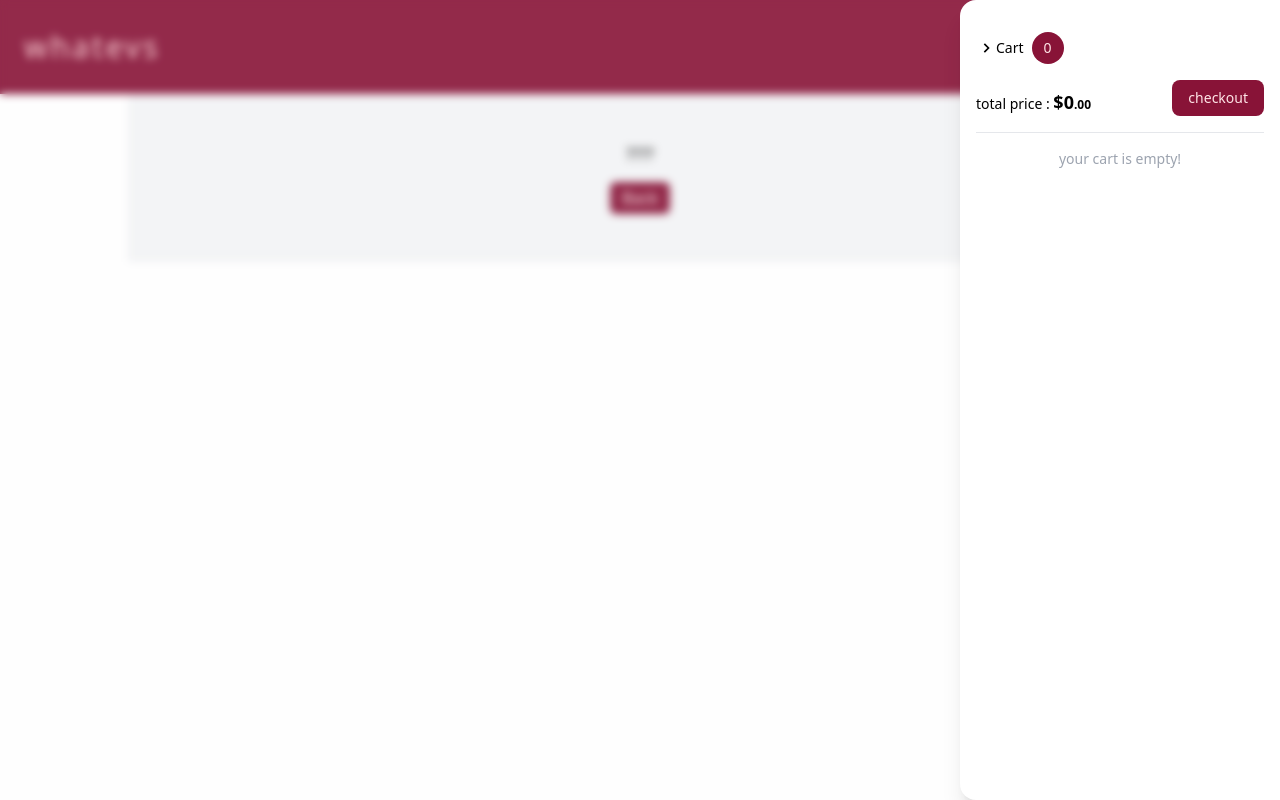
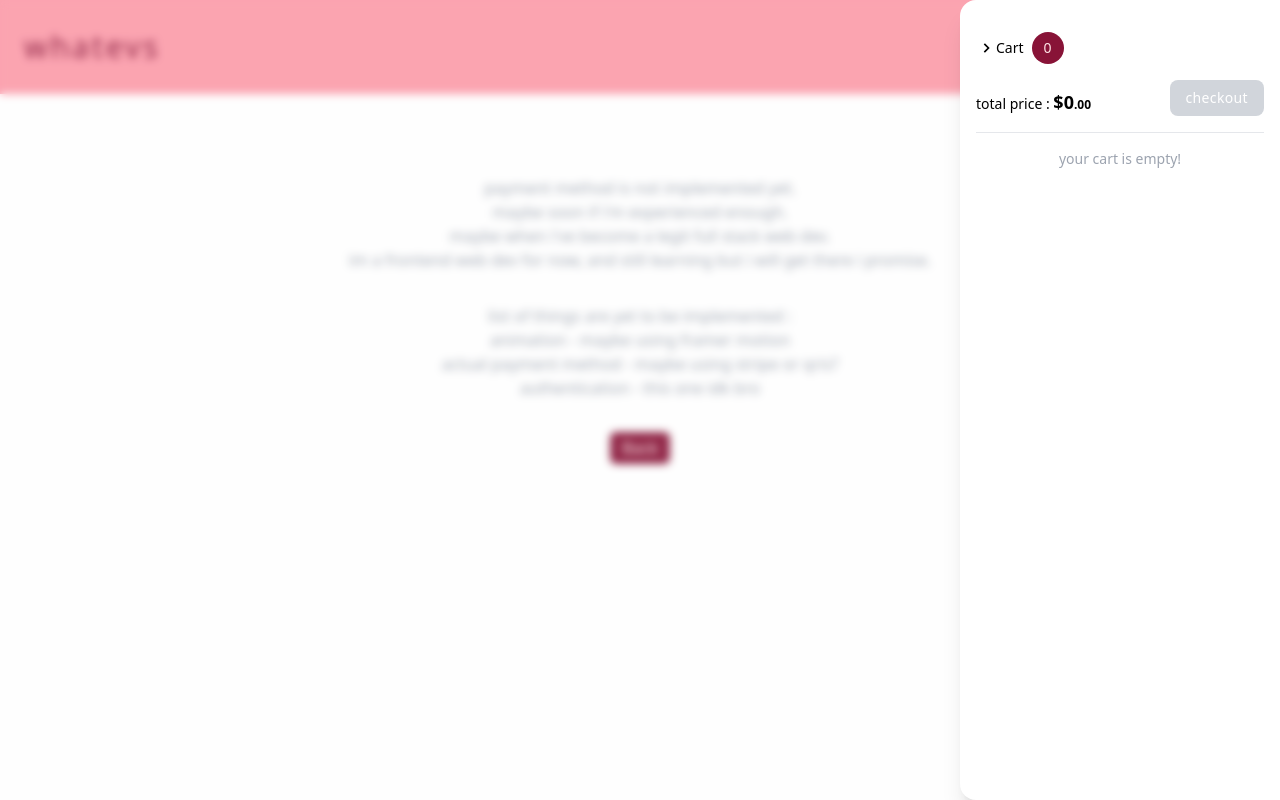
Before and after one commit to megatronhehe/ecommerce-website, a React (Vite) app: page /checkout in a window 1280 px wide. Both pictures are taken after a click on the button 1241 px from the left and 47 px from the top of the page. Shown: the top 800 px of the page. Built offline with nearby package versions, Linux system fonts and the light colour scheme; some icons are missing.

Commit message:
fix: another ui and abit of ux fixes

```diff
--- a/src/App.jsx
+++ b/src/App.jsx
@@ -14,11 +14,11 @@ function App() {
 
 	return (
 		<>
-			<header>
+			<header className="fixed z-10 w-full">
 				<Header setToggleCart={setToggleCart} />
 			</header>
 
-			<main className="flex justify-center">
+			<main className="flex justify-center py-32">
 				<section className="w-full max-w-5xl sm:h-screen ">
 					<Routes>
 						<Route
--- a/src/components/CartPopout.jsx
+++ b/src/components/CartPopout.jsx
@@ -41,7 +41,7 @@ const CartPopout = ({ setToggleCart }) => {
 			key={i}
 			className="relative flex items-center gap-2 px-2 py-1 mb-4 overflow-hidden border shadow-sm rounded-xl"
 		>
-			<div className="w-2/5">
+			<div onClick={() => setToggleCart(false)} className="w-2/5">
 				<Link to={`/categories/${item.id}`}>
 					<img src={image} />
 				</Link>
@@ -93,7 +93,7 @@ const CartPopout = ({ setToggleCart }) => {
 		<>
 			<section
 				onClick={() => setToggleCart((prev) => !prev)}
-				className="fixed top-0 right-0 w-full h-screen bg-gray-100 bg-opacity-10 backdrop-filter backdrop-blur-sm"
+				className="fixed top-0 right-0 z-50 w-full h-screen bg-gray-100 bg-opacity-10 backdrop-filter backdrop-blur-sm"
 			>
 				<div
 					onClick={(e) => e.stopPropagation()}
@@ -119,8 +119,13 @@ const CartPopout = ({ setToggleCart }) => {
 						</p>
 						<Link to="/checkout">
 							<button
+								onClick={() => setToggleCart(false)}
 								disabled={cart.length < 1}
-								className="px-4 py-2 rounded-lg bg-rose-900 text-rose-100"
+								className={`px-4 py-2 rounded-lg tracking-wide  ${
+									cart.length < 1
+										? "bg-gray-300 text-white"
+										: "bg-rose-900 text-rose-100 "
+								}`}
 							>
 								checkout
 							</button>
--- a/src/components/Checkout.jsx
+++ b/src/components/Checkout.jsx
@@ -6,22 +6,29 @@ const Checkout = () => {
 	const { cart, setSelectedCategory } = useContext(Context);
 	return (
 		<div className="w-full col-span-5">
-			<div className="px-4 py-12 text-center bg-gray-100">
-				{cart.length > 0 ? (
-					<p>Thank you for buying our products! :D</p>
-				) : (
-					<div>
-						<p>????</p>
+			<div className="px-4 py-12 text-center text-gray-400">
+				<p>payment method is not implemented yet.</p>
+				<p>maybe soon if i'm experienced enough.</p>
+				<p>maybe when i've become a legit full stack web dev.</p>
+				<p>
+					im a frontend web dev for now, and still learning but i will get there
+					i promise.
+				</p>
+
+				<p className="mt-8">list of things are yet to be implemented :</p>
+				<ol>
+					<li>animation - maybe using framer motion</li>
+					<li>actual payment method - maybe using stripe or qris?</li>
+					<li>authentication - this one idk bro</li>
+				</ol>
 				<Link to="/categories">
 					<button
 						onClick={() => setSelectedCategory("all")}
-								className="px-3 py-1 mt-4 rounded-md bg-rose-900 text-rose-100"
+						className="px-3 py-1 mt-8 rounded-md bg-rose-900 text-rose-100"
 					>
 						Back
 					</button>
 				</Link>
-					</div>
-				)}
 			</div>
 		</div>
 	);
--- a/src/components/Header.jsx
+++ b/src/components/Header.jsx
@@ -11,7 +11,7 @@ const Header = ({ setToggleCart }) => {
 	const { cart, countCart } = useContext(Context);
 
 	return (
-		<nav className="items-center justify-between px-6 pt-3 text-center text-rose-200 bg-rose-900 sm:flex sm:pt-0 ">
+		<nav className="items-center justify-between px-6 pt-3 text-center text-rose-900 bg-opacity-70 backdrop-filter backdrop-blur-sm bg-rose-400 sm:flex sm:pt-0">
 			{/* ignore this ul, theyre here so the color can render*/}
 			<ul className="hidden">
 				<li className="bg-rose-900"></li>
--- a/src/components/ProductCard.jsx
+++ b/src/components/ProductCard.jsx
@@ -62,7 +62,7 @@ const ProductCard = ({ name, type, price, id, color, size, setToggleCart }) => {
 					</Link>
 				</div>
 
-				<Link to={`/categories${id}`}>
+				<Link to={`/categories/${id}`}>
 					<div className="flex flex-col w-full">
 						<h2 className="text-rose-900">{name}</h2>
 						<p className="text-sm text-gray-400">{type}</p>
```
Lines whose indentation alone changed are shown as unchanged.
